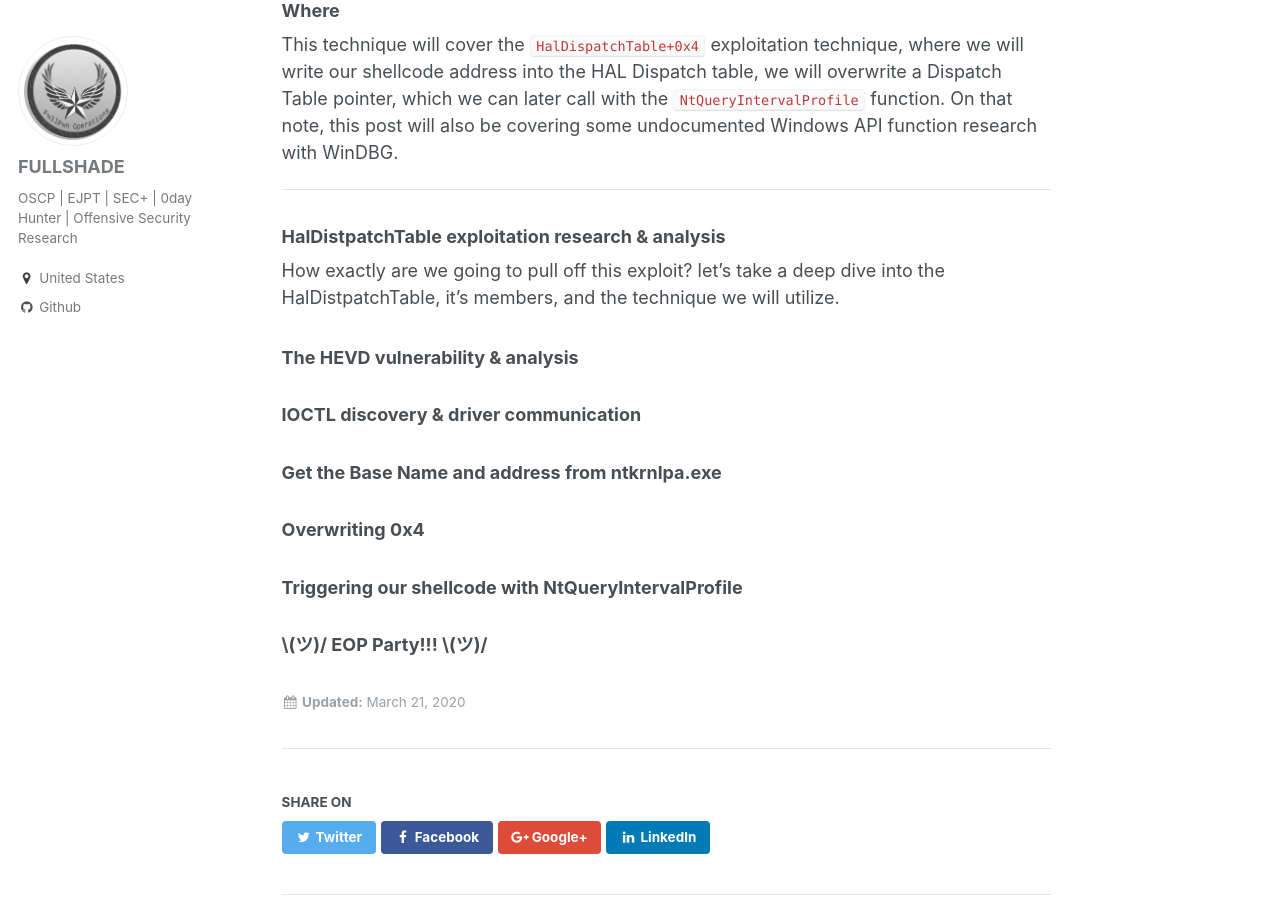
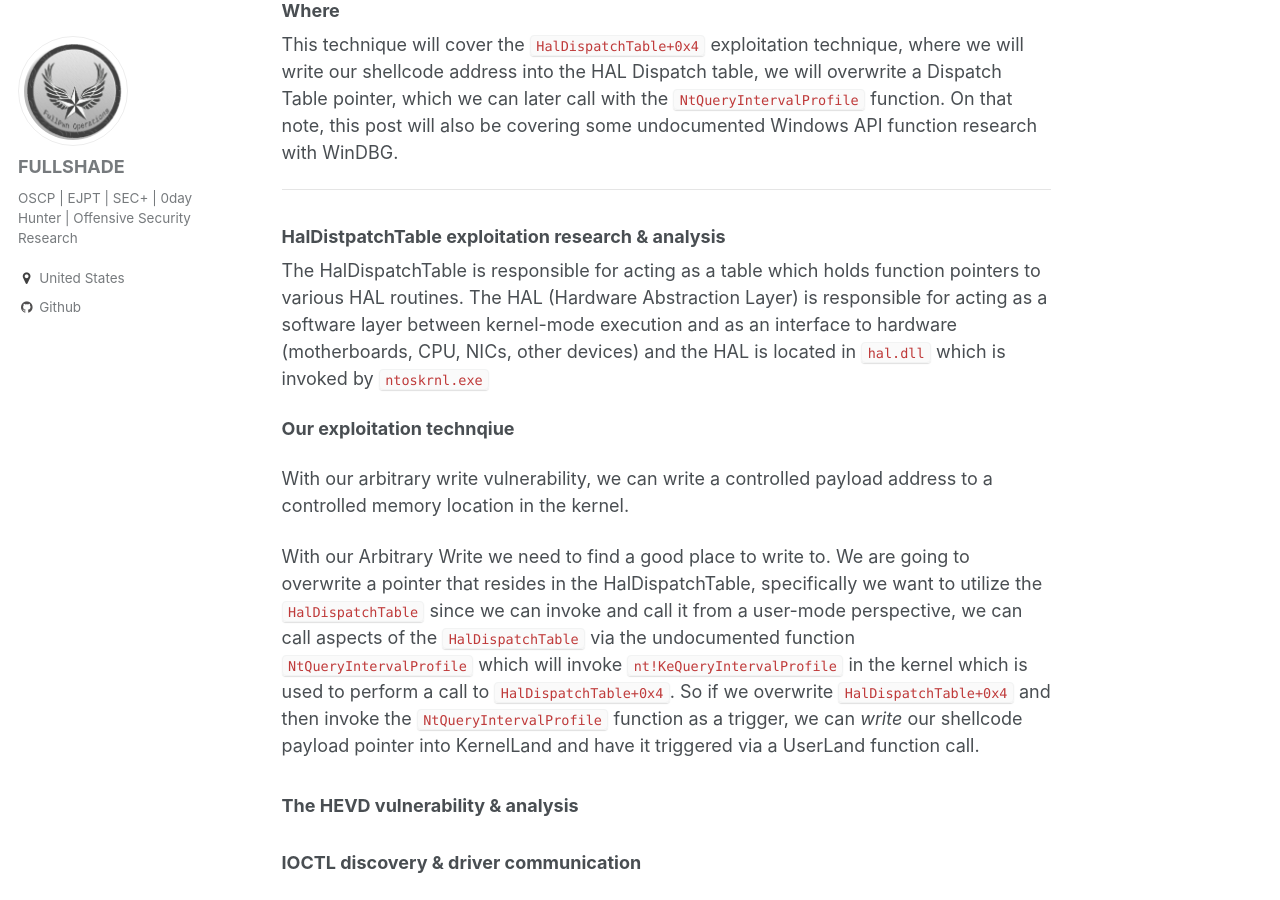
Before and after one commit to asdyxcyxc/FULLSHADE.github.io, a Jekyll site: the page built from _posts/2020-03-21-HEVD-arbitraryoverwrite.md, in a window 1280 px wide and 900 px high, scrolled down 705 px. Built offline with Jekyll 4.4.1, drawn with Linux system fonts in a browser that asks for light colours; comment, search, counter and statistics services are not loaded.

Commit message:
Update 2020-03-21-HEVD-arbitraryoverwrite.md

```diff
--- a/_posts/2020-03-21-HEVD-arbitraryoverwrite.md
+++ b/_posts/2020-03-21-HEVD-arbitraryoverwrite.md
@@ -23,7 +23,13 @@ This technique  will cover the `HalDispatchTable+0x4` exploitation technique, wh
 
 ### HalDistpatchTable exploitation research & analysis
 
-How exactly are we going to pull off this exploit? let's take a deep dive into the HalDistpatchTable, it's members, and the technique we will utilize.
+The HalDispatchTable is responsible for acting as a table which holds function pointers to various HAL routines. The HAL (Hardware Abstraction Layer) is responsible for acting as a software layer between kernel-mode execution and as an interface to hardware (motherboards, CPU, NICs, other devices) and the HAL is located in `hal.dll` which is invoked by `ntoskrnl.exe`
+
+**Our exploitation technqiue**
+
+With our arbitrary write vulnerability, we can write a controlled payload address to a controlled memory location in the kernel.
+
+With our Arbitrary Write we need to find a good place to write to. We are going to overwrite a pointer that resides in the HalDispatchTable, specifically we want to utilize the `HalDispatchTable` since we can invoke and call it from a user-mode perspective, we can call aspects of the `HalDispatchTable` via the undocumented function `NtQueryIntervalProfile` which will invoke `nt!KeQueryIntervalProfile` in the kernel which is used to perform a call to `HalDispatchTable+0x4`. So if we overwrite `HalDispatchTable+0x4` and then invoke the `NtQueryIntervalProfile` function as a trigger, we can *write* our shellcode payload pointer into KernelLand and have it triggered via a UserLand function call.
 
 ### The HEVD vulnerability & analysis
 
```
